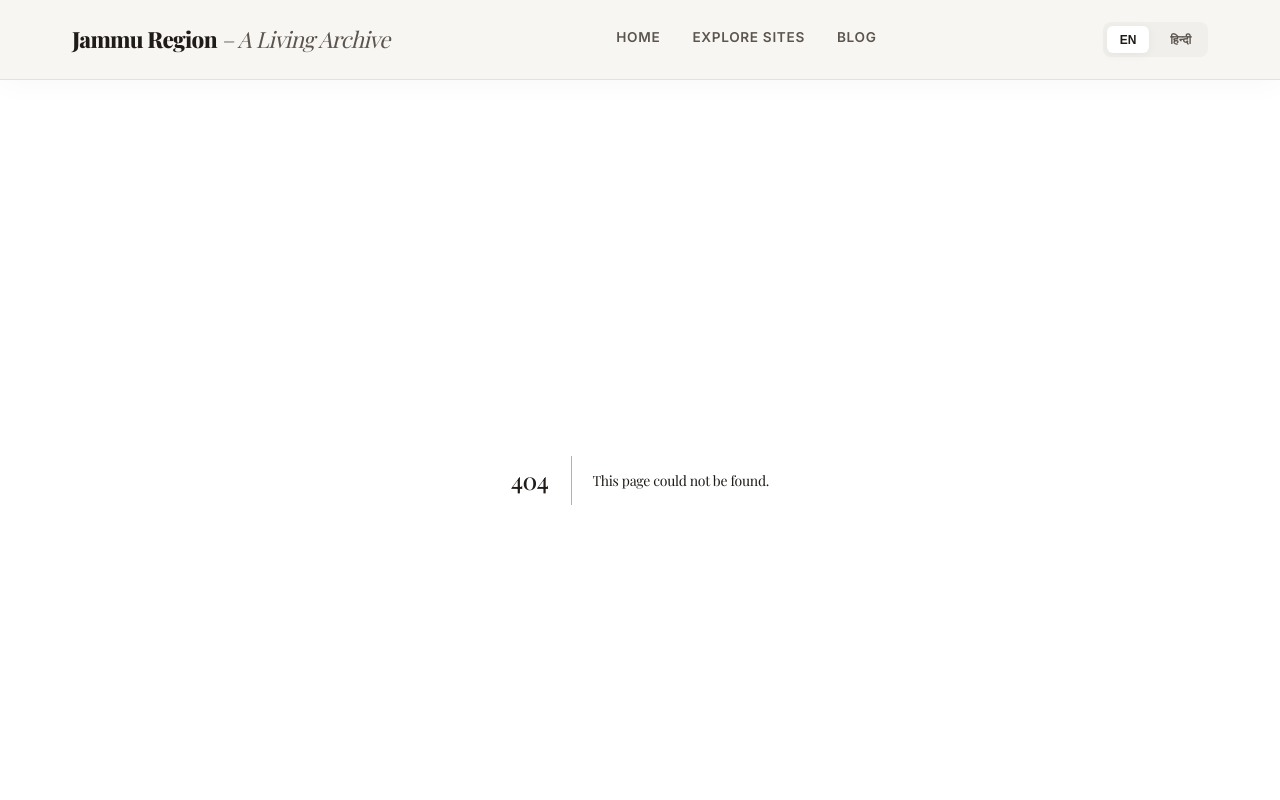
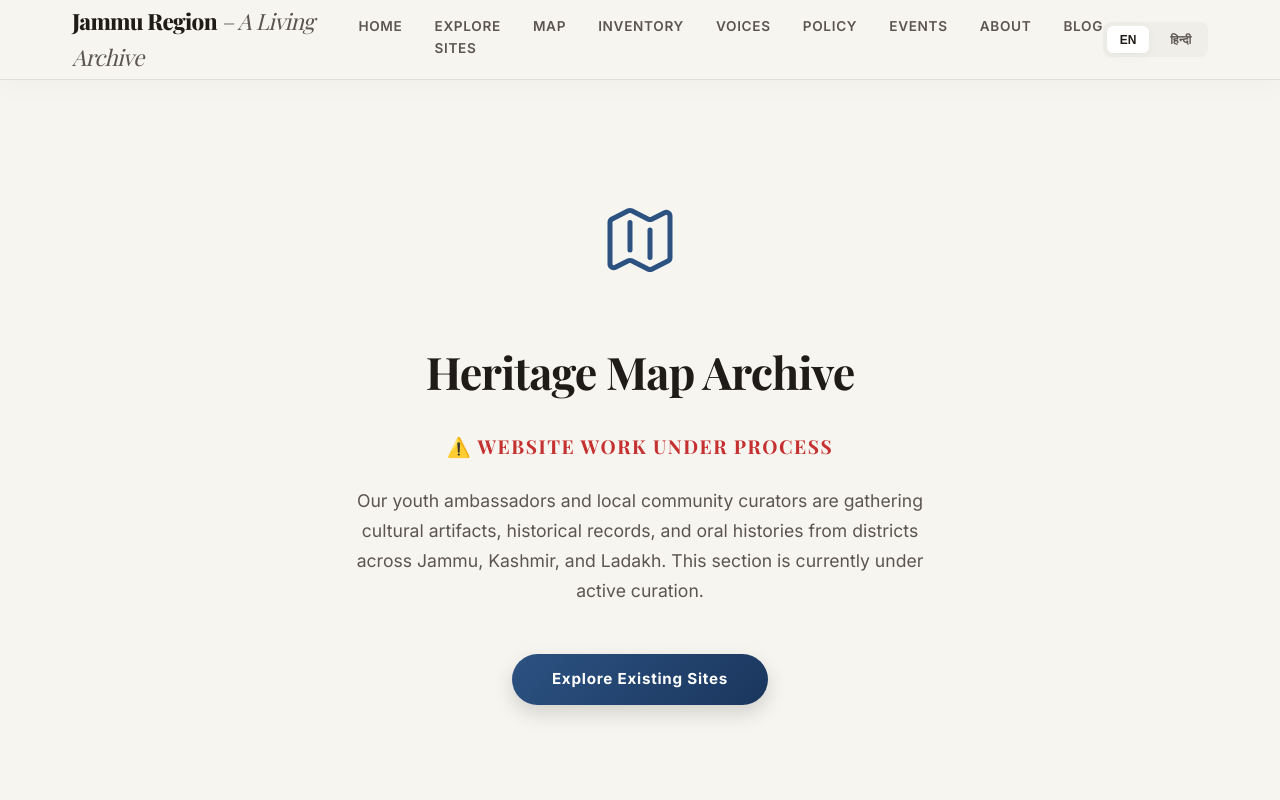
Before and after one commit to YouKnowPrem/Devika, a Next.js app: page /map in a window 1280 px wide. Before the commit this address had no page. Shown: the top 800 px of the page. Built offline with nearby package versions, Linux system fonts and the light colour scheme; a web font is replaced by a local one.

Commit message:
feat: add premium WorkInProgress placeholders for under-construction pages

```diff
--- /dev/null
+++ b/app/about/page.tsx
@@ -0,0 +1,5 @@
+import WorkInProgress from '../components/WorkInProgress'
+
+export default function AboutPage() {
+  return <WorkInProgress pageName="About Us" iconType="about" />
+}
--- /dev/null
+++ b/app/components/WorkInProgress.tsx
@@ -0,0 +1,91 @@
+import Link from 'next/link'
+
+interface WorkInProgressProps {
+  pageName: string;
+  iconType: 'map' | 'book' | 'audio' | 'policy' | 'calendar' | 'about';
+}
+
+export default function WorkInProgress({ pageName, iconType }: WorkInProgressProps) {
+  // SVG Icon definitions
+  const getIcon = () => {
+    switch (iconType) {
+      case 'map':
+        return (
+          <svg xmlns="http://www.w3.org/2000/svg" fill="none" viewBox="0 0 24 24" strokeWidth={1.5} stroke="currentColor" className="animate-float" style={{ width: '80px', height: '80px', color: 'var(--accent-blue)' }}>
+            <path strokeLinecap="round" strokeLinejoin="round" d="M9 6.75V15m6-6v8.25m.503 3.498l4.875-2.437c.381-.19.622-.58.622-1.006V4.82c0-.836-.88-1.38-1.628-1.006l-3.869 1.934c-.317.159-.69.159-1.006 0L9.503 3.252a1.125 1.125 0 00-1.006 0L3.622 5.689C3.24 5.88 3 6.27 3 6.695V19.18c0 .836.88 1.38 1.628 1.006l3.869-1.934c.317-.159.69-.159 1.006 0l4.994 2.497c.317.158.69.158 1.006 0z" />
+          </svg>
+        )
+      case 'book':
+        return (
+          <svg xmlns="http://www.w3.org/2000/svg" fill="none" viewBox="0 0 24 24" strokeWidth={1.5} stroke="currentColor" className="animate-float" style={{ width: '80px', height: '80px', color: 'var(--accent-orange)' }}>
+            <path strokeLinecap="round" strokeLinejoin="round" d="M12 6.042A8.967 8.967 0 006 3.75c-1.052 0-2.062.18-3 .512v14.25A8.987 8.987 0 016 18c2.305 0 4.408.867 6 2.292m0-14.25a8.966 8.966 0 016-2.292c1.052 0 2.062.18 3 .512v14.25A8.987 8.987 0 0018 18a8.967 8.967 0 00-6 2.292m0-14.25v14.25" />
+          </svg>
+        )
+      case 'audio':
+        return (
+          <svg xmlns="http://www.w3.org/2000/svg" fill="none" viewBox="0 0 24 24" strokeWidth={1.5} stroke="currentColor" className="animate-float" style={{ width: '80px', height: '80px', color: 'var(--accent-purple)' }}>
+            <path strokeLinecap="round" strokeLinejoin="round" d="M12 18.75a6 6 0 006-6v-1.5m-6 7.5a6 6 0 01-6-6v-1.5m6 7.5v3.75m-3.75 0h7.5M12 15.75a3 3 0 01-3-3V4.5a3 3 0 116 0v8.25a3 3 0 01-3 3z" />
+          </svg>
+        )
+      case 'policy':
+        return (
+          <svg xmlns="http://www.w3.org/2000/svg" fill="none" viewBox="0 0 24 24" strokeWidth={1.5} stroke="currentColor" className="animate-float" style={{ width: '80px', height: '80px', color: 'var(--accent-green)' }}>
+            <path strokeLinecap="round" strokeLinejoin="round" d="M9 12h3.75M9 15h3.75M9 18h3.75m3 .75H18a2.25 2.25 0 002.25-2.25V6.108c0-1.135-.845-2.098-1.976-2.192a48.424 48.424 0 00-1.123-.08m-5.801 0c-.065.21-.1.433-.1.664 0 .414.336.75.75.75h4.5a.75.75 0 00.75-.75 2.25 2.25 0 00-.1-.664m-5.8 0A2.251 2.251 0 0113.5 2.25H15c1.03 0 1.9.693 2.166 1.638m-7.377 12.408l-4.103-2.052a.6.6 0 01-.335-.536V6.142c0-.3.19-.57.48-.646l4.103-1.026c.214-.054.432.1.488.314l1.026 4.103a.6.6 0 01-.336.682l-4.103 2.051a.6.6 0 01-.682-.335L4.475 7.18" />
+          </svg>
+        )
+      case 'calendar':
+        return (
+          <svg xmlns="http://www.w3.org/2000/svg" fill="none" viewBox="0 0 24 24" strokeWidth={1.5} stroke="currentColor" className="animate-float" style={{ width: '80px', height: '80px', color: 'var(--accent-red)' }}>
+            <path strokeLinecap="round" strokeLinejoin="round" d="M6.75 3v2.25M17.25 3v2.25M3 18.75V7.5a2.25 2.25 0 012.25-2.25h13.5A2.25 2.25 0 0121 7.5v11.25m-18 0A2.25 2.25 0 005.25 21h13.5A2.25 2.25 0 0021 18.75m-18 0v-7.5A2.25 2.25 0 015.25 9h13.5A2.25 2.25 0 0121 11.25v7.5m-9-6h.008v.008H12v-.008zM12 15h.008v.008H12V15zm0 2.25h.008v.008H12v-.008zM9.75 15h.008v.008H9.75V15zm0 2.25h.008v.008H9.75v-.008zM7.5 15h.008v.008H7.5V15zm0 2.25h.008v.008H7.5v-.008zm6.75-4.5h.008v.008h-.008v-.008zm0 2.25h.008v.008h-.008V15zm0 2.25h.008v.008h-.008v-.008zm2.25-4.5h.008v.008H16.5v-.008zm0 2.25h.008v.008H16.5V15z" />
+          </svg>
+        )
+      default:
+        return (
+          <svg xmlns="http://www.w3.org/2000/svg" fill="none" viewBox="0 0 24 24" strokeWidth={1.5} stroke="currentColor" className="animate-float" style={{ width: '80px', height: '80px', color: 'var(--text-secondary)' }}>
+            <path strokeLinecap="round" strokeLinejoin="round" d="M11.25 11.25l.041-.02a.75.75 0 111.083 1.083l-.041.02a.75.75 0 01-1.082-1.083zM12 21.75a9.75 9.75 0 100-19.5 9.75 9.75 0 000 19.5z" />
+          </svg>
+        )
+    }
+  }
+
+  return (
+    <div
+      className="blog-container"
+      style={{
+        display: 'flex',
+        flexDirection: 'column',
+        alignItems: 'center',
+        justifyContent: 'center',
+        textAlign: 'center',
+        padding: '8rem 2rem',
+        minHeight: '60vh'
+      }}
+    >
+      {/* Dynamic Visual Curator Icon */}
+      <div style={{ marginBottom: '2.5rem' }}>
+        {getIcon()}
+      </div>
+
+      {/* Main Announcement Headers */}
+      <h1 className="animate-fade-up" style={{ fontSize: '2.8rem', marginBottom: '1.5rem', fontFamily: 'var(--font-playfair), serif' }}>
+        {pageName} Archive
+      </h1>
+
+      <h3 className="animate-fade-up animate-delay-1" style={{ color: 'var(--accent-red)', fontSize: '1.2rem', textTransform: 'uppercase', letterSpacing: '0.08em', fontWeight: 700, marginBottom: '1.5rem' }}>
+        ⚠️ Website work under process
+      </h3>
+
+      <p className="animate-fade-up animate-delay-2" style={{ color: 'var(--text-secondary)', fontSize: '1.1rem', maxWidth: '600px', lineHeight: '1.7', marginBottom: '3rem' }}>
+        Our youth ambassadors and local community curators are gathering cultural artifacts, historical records,
+        and oral histories from districts across Jammu, Kashmir, and Ladakh. This section is currently under active curation.
+      </p>
+
+      {/* Back to active paths */}
+      <div className="animate-fade-up animate-delay-2">
+        <Link href="/sites" className="btn btn-blue" style={{ padding: '0.85rem 2.5rem' }}>
+          Explore Existing Sites
+        </Link>
+      </div>
+    </div>
+  )
+}
--- /dev/null
+++ b/app/events/page.tsx
@@ -0,0 +1,5 @@
+import WorkInProgress from '../components/WorkInProgress'
+
+export default function EventsPage() {
+  return <WorkInProgress pageName="Upcoming Events" iconType="calendar" />
+}
--- /dev/null
+++ b/app/inventory/page.tsx
@@ -0,0 +1,5 @@
+import WorkInProgress from '../components/WorkInProgress'
+
+export default function InventoryPage() {
+  return <WorkInProgress pageName="Inventory" iconType="book" />
+}
--- a/app/layout.tsx
+++ b/app/layout.tsx
@@ -34,6 +34,12 @@ export default function RootLayout({
             <div className="nav-links">
               <Link href="/">Home</Link>
               <Link href="/sites">Explore Sites</Link>
+              <Link href="/map">Map</Link>
+              <Link href="/inventory">Inventory</Link>
+              <Link href="/voices">Voices</Link>
+              <Link href="/policy">Policy</Link>
+              <Link href="/events">Events</Link>
+              <Link href="/about">About</Link>
               <Link href="/blog">Blog</Link>
             </div>
             <div className="nav-lang">
--- /dev/null
+++ b/app/map/page.tsx
@@ -0,0 +1,5 @@
+import WorkInProgress from '../components/WorkInProgress'
+
+export default function MapPage() {
+  return <WorkInProgress pageName="Heritage Map" iconType="map" />
+}
--- /dev/null
+++ b/app/policy/page.tsx
@@ -0,0 +1,5 @@
+import WorkInProgress from '../components/WorkInProgress'
+
+export default function PolicyPage() {
+  return <WorkInProgress pageName="Cultural Policy" iconType="policy" />
+}
--- /dev/null
+++ b/app/voices/page.tsx
@@ -0,0 +1,5 @@
+import WorkInProgress from '../components/WorkInProgress'
+
+export default function VoicesPage() {
+  return <WorkInProgress pageName="Oral Voices" iconType="audio" />
+}
```
